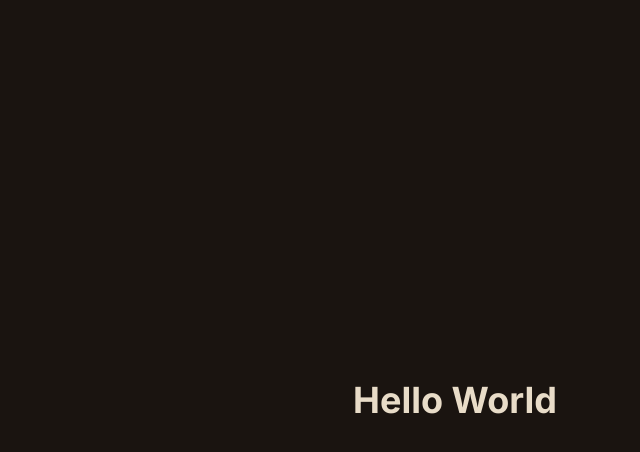
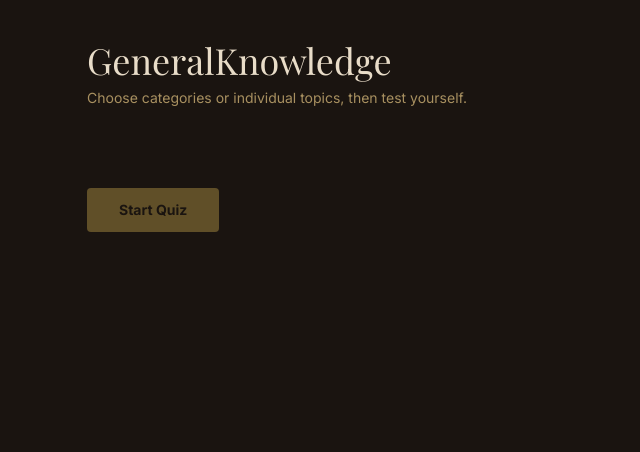
Before and after one commit to AminFiroozi/general-knowledge, a Next.js app: page / in a window 1280 px wide. Shown: the top 452 px of the page, without its empty margins (185-825 px from the left). Built offline with nearby package versions, Linux system fonts and the light colour scheme.

Commit message:
feat: topic picker page with category/topic selection and shuffle

```diff
--- a/src/app/page.tsx
+++ b/src/app/page.tsx
@@ -1,7 +1,100 @@
-export default function Home() {
-	return (
-		<main className="min-h-screen flex items-center justify-center">
-			<h1 className="text-4xl font-bold">Hello World</h1>
-		</main>
-	);
+"use client"
+
+import { useState, useMemo } from "react"
+import { useRouter } from "next/navigation"
+import { CATEGORIES, TOPIC_MAP } from "@/generated/index"
+import { useQuizStore } from "@/store/quiz-store"
+import { CategoryCard } from "@/components/topic-picker/CategoryCard"
+import { shuffle } from "@/lib/shuffle"
+import type { CategoryIndex } from "@/types"
+
+export default function TopicPickerPage() {
+  const [selectedTopics, setSelectedTopics] = useState<Set<string>>(new Set())
+  const router = useRouter()
+  const startQuiz = useQuizStore((s) => s.startQuiz)
+
+  const categories: CategoryIndex[] = useMemo(
+    () => Object.values(CATEGORIES).filter((c) => c.topics.length > 0),
+    []
+  )
+
+  function toggleTopic(fullSlug: string) {
+    setSelectedTopics((prev) => {
+      const next = new Set(prev)
+      if (next.has(fullSlug)) next.delete(fullSlug)
+      else next.add(fullSlug)
+      return next
+    })
+  }
+
+  function toggleCategory(categorySlug: string, topicSlugs: string[]) {
+    setSelectedTopics((prev) => {
+      const next = new Set(prev)
+      const allSelected = topicSlugs.every((s) => next.has(s))
+      if (allSelected) {
+        topicSlugs.forEach((s) => next.delete(s))
+      } else {
+        topicSlugs.forEach((s) => next.add(s))
+      }
+      return next
+    })
+  }
+
+  function handleStart() {
+    const allQuestions = [...selectedTopics].flatMap(
+      (slug) => TOPIC_MAP[slug] ?? []
+    )
+    if (allQuestions.length === 0) return
+    startQuiz(shuffle(allQuestions))
+    router.push("/quiz")
+  }
+
+  const totalQuestions = [...selectedTopics].reduce(
+    (sum, slug) => sum + (TOPIC_MAP[slug]?.length ?? 0),
+    0
+  )
+
+  return (
+    <main className="min-h-screen px-4 py-10 max-w-3xl mx-auto">
+      <div className="mb-10">
+        <h1 className="font-serif text-4xl text-text-primary mb-2">GeneralKnowledge</h1>
+        <p className="font-sans text-text-muted text-sm">
+          Choose categories or individual topics, then test yourself.
+        </p>
+      </div>
+
+      <div className="flex flex-col gap-3 mb-10">
+        {categories.map((cat) => (
+          <CategoryCard
+            key={cat.slug}
+            category={cat}
+            selectedTopics={selectedTopics}
+            onToggleTopic={toggleTopic}
+            onToggleCategory={toggleCategory}
+          />
+        ))}
+      </div>
+
+      <div className="sticky bottom-6 flex items-center gap-4">
+        <button
+          onClick={handleStart}
+          disabled={selectedTopics.size === 0}
+          className="bg-gold text-bg font-sans font-bold text-sm px-8 py-3 rounded disabled:opacity-40 disabled:cursor-not-allowed hover:opacity-90 transition-opacity"
+        >
+          Start Quiz
+          {totalQuestions > 0 && (
+            <span className="ml-2 opacity-70 font-normal">({totalQuestions} questions)</span>
+          )}
+        </button>
+        {selectedTopics.size > 0 && (
+          <button
+            onClick={() => setSelectedTopics(new Set())}
+            className="text-text-faint hover:text-text-muted font-sans text-xs transition-colors"
+          >
+            Clear selection
+          </button>
+        )}
+      </div>
+    </main>
+  )
 }
```
